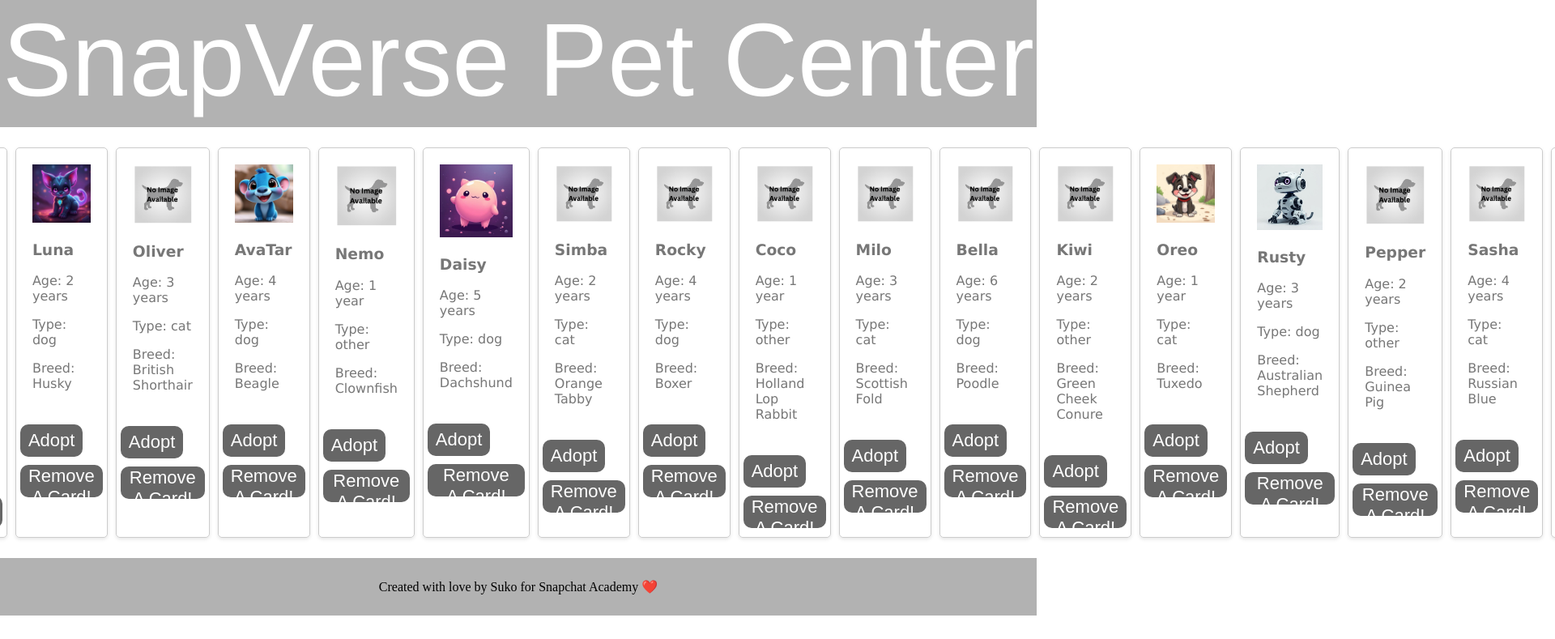
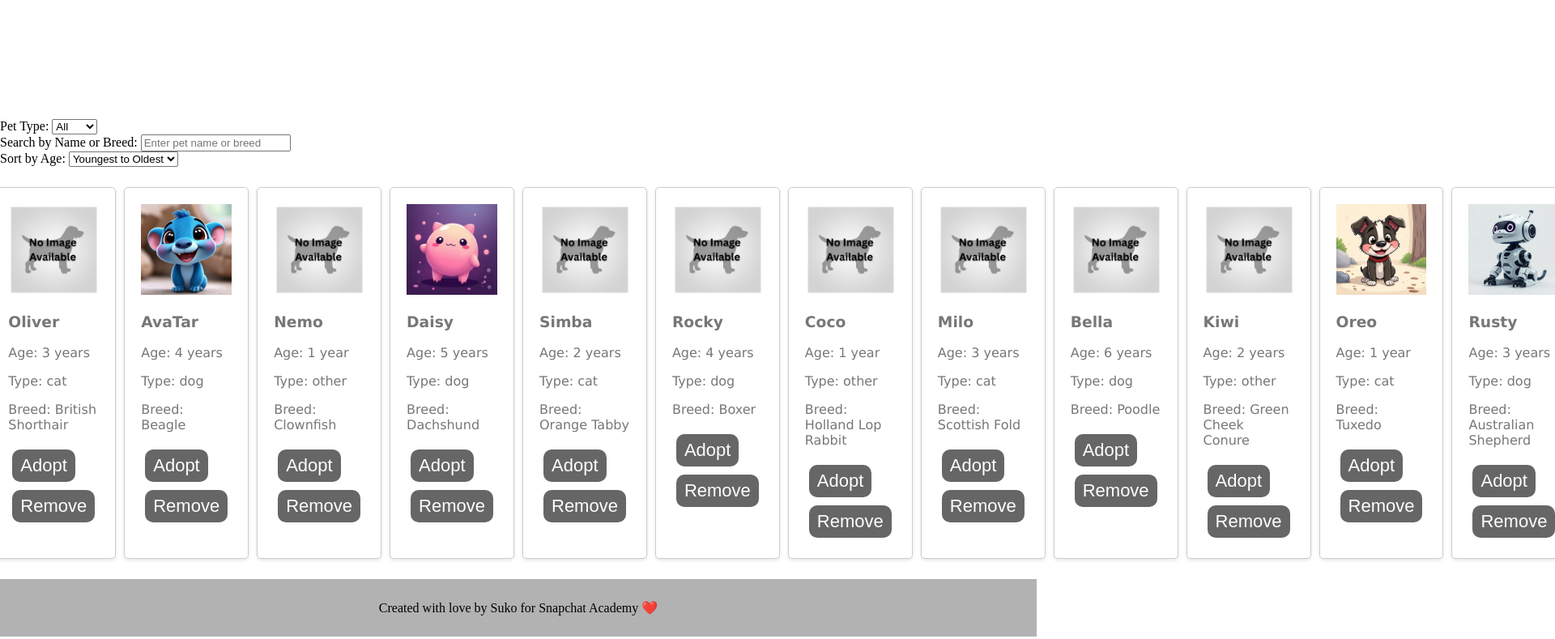
Before and after one commit to sukogurung/snap-engineering-stage2-project, a plain HTML site: page index.html in a window 1280 px wide. Shown: the top 789 px of the page at 81% size, 1920 px wide, since content can reach past the window. Drawn offline with Linux system fonts and the light colour scheme.

Commit message:
Implemented functions search,sort,filter & remove

```diff
--- a/index.html
+++ b/index.html
@@ -8,9 +8,31 @@
   </head>
 
   <body>
-    <header class="main-header">
+    <header>
       <h1 class="title">SnapVerse Pet Center</h1>
     </header>
+    <section id="filters">
+      <div>
+          <label for="pet-type">Pet Type:</label>
+          <select id="pet-type">
+              <option value="all">All</option>
+              <option value="dog">Dogs</option>
+              <option value="cat">Cats</option>
+              <option value="other">Other</option>
+          </select>
+      </div>
+      <div>
+          <label for="search">Search by Name or Breed:</label>
+          <input type="text" id="search" placeholder="Enter pet name or breed">
+      </div>
+      <div>
+          <label for="sort">Sort by Age:</label>
+          <select id="sort">
+              <option value="youngest">Youngest to Oldest</option>
+              <option value="oldest">Oldest to Youngest</option>
+          </select>
+      </div>
+  </section>
     <div id="card-container"></div>
       <div class="card" style="display: none">
         <div class="card-content">
@@ -19,6 +41,8 @@
           <p>Age: </p>
           <p>Type: </p>
           <p>Breed: </p>
+          <button>Adopt</button>
+          <button>Remove</button>
         </div>
       </div>
     </div>
--- a/scripts.js
+++ b/scripts.js
@@ -1,63 +1,92 @@
-import { pets } from './pets-data.js'
+import { pets } from './pets-data.js';
 
-// Shows all the pet cats on the web page
 function showCards(petsToShow) {
   const cardContainer = document.getElementById("card-container");
   cardContainer.innerHTML = "";
+
   petsToShow.forEach((pet) => {
     const templateCard = document.querySelector(".card");
     const nextCard = templateCard.cloneNode(true);
-    nextCard.innerHTML = `
-      <div class="card-content">
-        <img src="${pet.image}" alt="${pet.name}">
-        <h3>${pet.name}</h3>
-        <p>Age: ${pet.age} ${pet.age === 1 ? "year" : "years"}</p>
-        <p>Type: ${pet.type}</p>
-        <p>Breed: ${pet.breed}</p>
-      </div>
-      <button onclick="quoteAlert();">Adopt</button>
-      <button onclick="removeLastCard();">Remove A Card!</button>
-      `;
-    editCardContent(nextCard, pet.name, pet.image, pet.age, pet.type, pet.breed);
+    nextCard.style.display = "block";
+
+    const cardImage = nextCard.querySelector("img");
+    cardImage.src = pet.image;
+    cardImage.alt = pet.name;
+
+    const cardTitle = nextCard.querySelector("h3");
+    cardTitle.textContent = pet.name;
+
+    const cardAge = nextCard.querySelector("p:nth-of-type(1)");
+    cardAge.textContent = `Age: ${pet.age} ${pet.age === 1 ? "year" : "years"}`;
+
+    const cardType = nextCard.querySelector("p:nth-of-type(2)");
+    cardType.textContent = `Type: ${pet.type}`;
+
+    const cardBreed = nextCard.querySelector("p:nth-of-type(3)");
+    cardBreed.textContent = `Breed: ${pet.breed}`;
+
+    const adoptButton = nextCard.querySelector("button:nth-of-type(1)");
+    adoptButton.addEventListener("click", AdoptAlert);
+
+    const removeButton = nextCard.querySelector("button:nth-of-type(2)");
+    removeButton.addEventListener("click", () => removeThisCard(nextCard));
+
     cardContainer.appendChild(nextCard);
   });
 }
 
-// Edits all the card content for the pets
-function editCardContent(card, newTitle, newImageURL) {
-  card.style.display = "block";
-  const cardHeader = card.querySelector("h3");
-  cardHeader.textContent = newTitle;
-
-  const cardImage = card.querySelector("img");
-  cardImage.src = newImageURL;
-  cardImage.alt = newTitle + " Poster";
-  console.log("new card:", newTitle, "- html: ", card);
+function filterAndSortPets() {
+  let filteredPets = filterPetsByType(pets, petTypeFilter.value);
+  filteredPets = searchPetsByNameOrBreed(filteredPets, searchInput.value);
+  filteredPets = sortPetsByAge(filteredPets, sortSelect.value);
+  showCards(filteredPets);
 }
 
-// This calls the addCards() function when the page is first loaded
-document.addEventListener("DOMContentLoaded", showCards(pets));
-
-// Filter, Search and Sorts
-function filterAndSortPets() {
-
-  // Filter by type
-
-  // Search by Name
-
-  //Sort by Age
+function filterPetsByType(pets, type) {
+  if (type === "all") return pets;
+  return pets.filter((pet) => pet.type === type);
 }
 
-// Adopt Alert!
-function AdoptAlert() {
-  console.log("Button Clicked!");
-  alert(
-    "I guess I can kiss heaven goodbye, because it got to be a sin to look this good!"
+function searchPetsByNameOrBreed(pets, searchTerm) {
+  const lowerCaseSearchTerm = searchTerm.toLowerCase();
+  return pets.filter(
+    (pet) =>
+      pet.name.toLowerCase().includes(lowerCaseSearchTerm) ||
+      pet.breed.toLowerCase().includes(lowerCaseSearchTerm)
   );
 }
 
-// Remove this particular card
-function removeThisCard() {
-  titles.pop();
-  showCards(pets); // Call showCards again to refresh
+function sortPetsByAge(pets, sortOrder) {
+  return pets.sort((a, b) =>
+    sortOrder === "youngest" ? a.age - b.age : b.age - a.age
+  );
 }
+
+function AdoptAlert() {
+  console.log("Button Clicked!");
+  alert("I guess I can kiss heaven goodbye, because it got to be a sin to look this good!");
+}
+
+function removeThisCard(cardElement) {
+  const cardContainer = document.getElementById("card-container");
+  const petName = cardElement.querySelector("h3").textContent;
+
+  const petIndex = pets.findIndex((pet) => pet.name === petName);
+  if (petIndex !== -1) {
+    pets.splice(petIndex, 1);
+  }
+
+  cardContainer.removeChild(cardElement);
+}
+
+document.addEventListener("DOMContentLoaded", () => {
+    showCards(pets);
+});
+
+const petTypeFilter = document.getElementById("pet-type");
+const searchInput = document.getElementById("search");
+const sortSelect = document.getElementById("sort");
+
+petTypeFilter.addEventListener("change", filterAndSortPets);
+searchInput.addEventListener("input", filterAndSortPets);
+sortSelect.addEventListener("change", filterAndSortPets);
```
